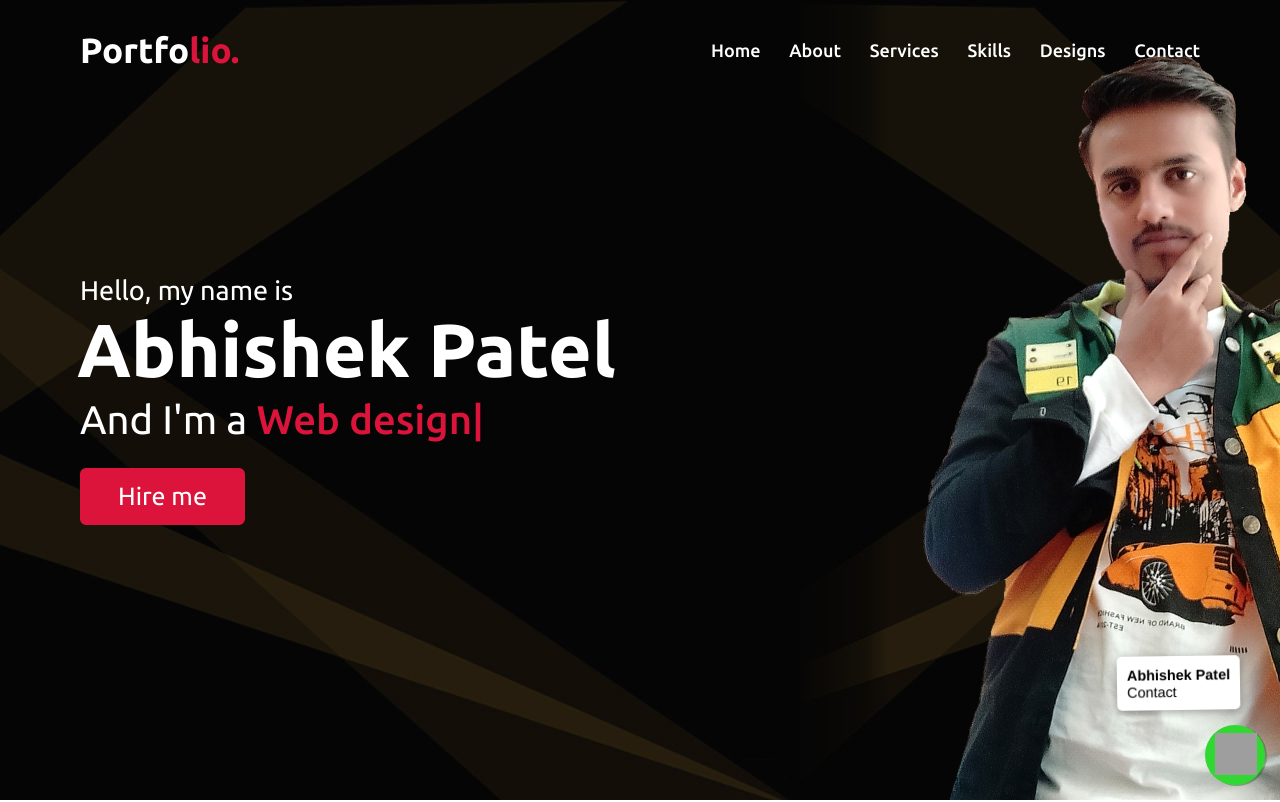
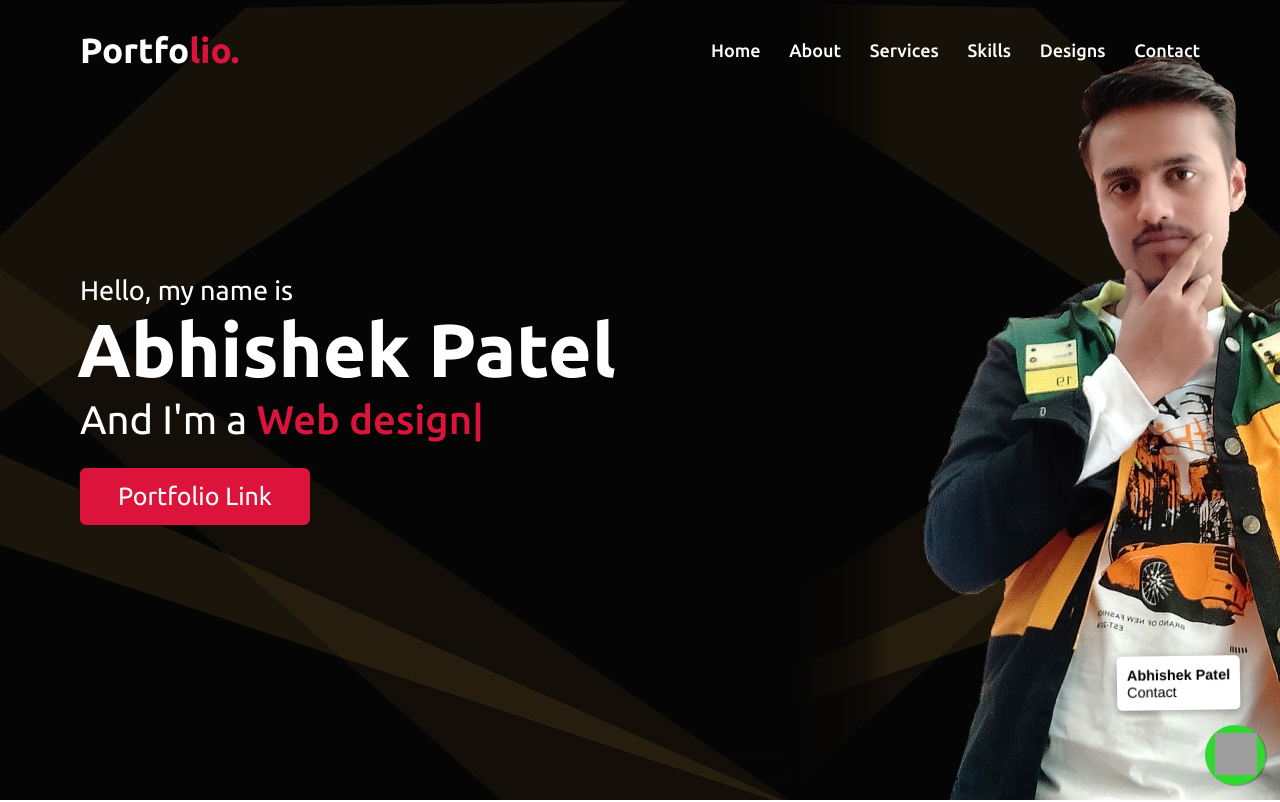
Before and after one commit to ap2212/gr, a plain HTML site: page index.html in a window 1280 px wide. Shown: the top 802 px of the page. Drawn offline with nearby package versions, Linux system fonts and the light colour scheme; grey boxes are pictures that could not be loaded.

Commit message:
Update index.html

```diff
--- a/index.html
+++ b/index.html
@@ -42,7 +42,7 @@
                 <div class="text-1">Hello, my name is</div>
                 <div class="text-2">Abhishek Patel</div>
                 <div class="text-3">And I'm a <span class="typing"></span></div>
-                <a href="#contact">Hire me</a>
+                <a href="https://drive.google.com/drive/folders/1Al5CSFmo16NwdkeKbT8mj0q9CwSfAX1O?usp=sharing">Portfolio Link</a>
             </div>
         </div>
     </section>
```
